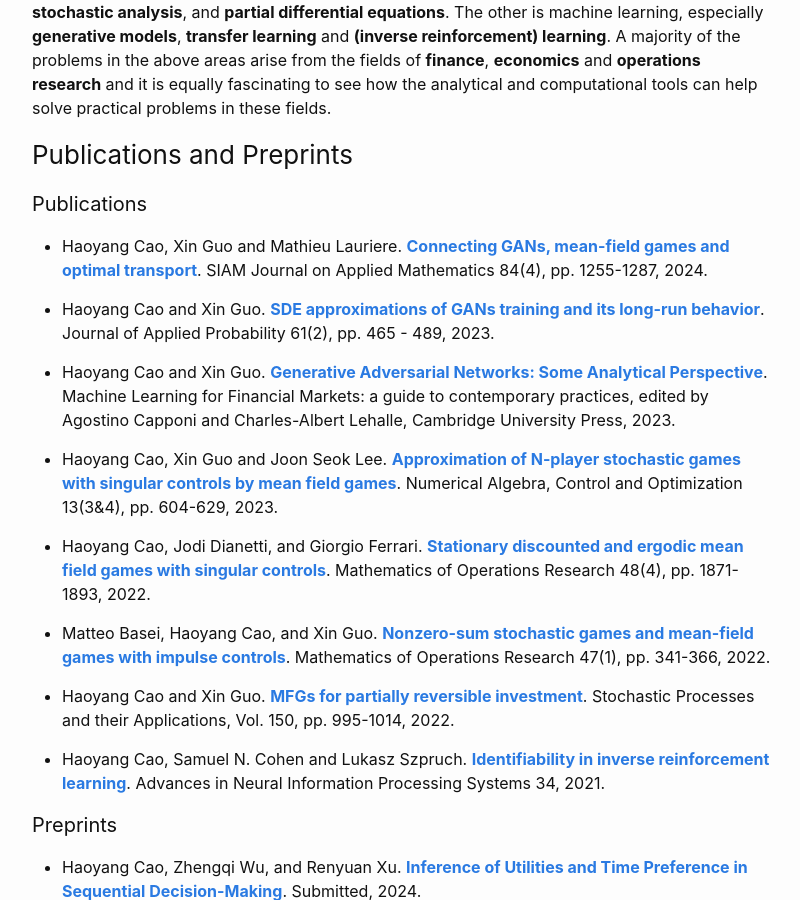
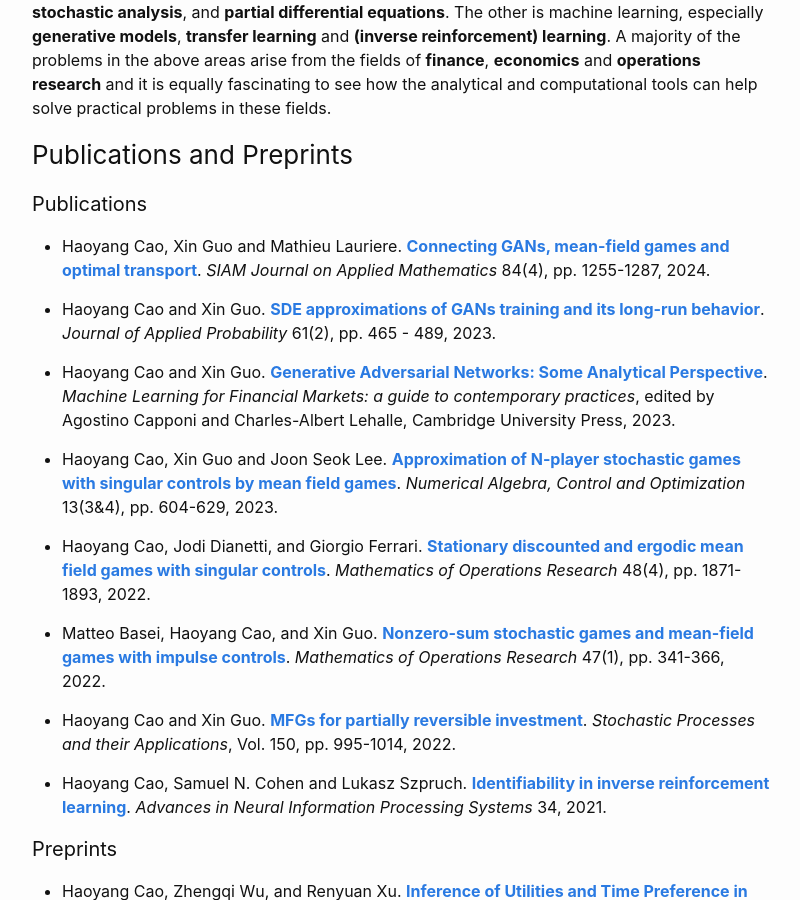
Before and after one commit to Haoyang-Cao/Haoyang-Cao.github.io, a Jekyll site: the page built from docs/j01_research.markdown, in a window 1280 px wide and 900 px high, scrolled down 266 px. Shown: the whole window, without its empty margins (238-1038 px from the left). Built offline with Jekyll 4.4.1, drawn with Linux system fonts in a browser that asks for light colours.

```diff
--- a/docs/j01_research.markdown
+++ b/docs/j01_research.markdown
@@ -11,21 +11,21 @@ My research interests can be roughly divided into two categories. One is about *
 
 #### Publications
 
-- Haoyang Cao, Xin Guo and Mathieu Lauriere. **[Connecting GANs, mean-field games and optimal transport](https://epubs.siam.org/doi/full/10.1137/22M1499534)**. SIAM Journal on Applied Mathematics 84(4), pp. 1255-1287, 2024.
+- Haoyang Cao, Xin Guo and Mathieu Lauriere. **[Connecting GANs, mean-field games and optimal transport](https://epubs.siam.org/doi/full/10.1137/22M1499534)**. *SIAM Journal on Applied Mathematics* 84(4), pp. 1255-1287, 2024.
 
-- Haoyang Cao and Xin Guo. **[SDE approximations of GANs training and its long-run behavior](https://arxiv.org/pdf/2006.02047)**. Journal of Applied Probability 61(2), pp. 465 - 489, 2023.
+- Haoyang Cao and Xin Guo. **[SDE approximations of GANs training and its long-run behavior](https://arxiv.org/pdf/2006.02047)**. *Journal of Applied Probability* 61(2), pp. 465 - 489, 2023.
 
-- Haoyang Cao and Xin Guo. **[Generative Adversarial Networks: Some Analytical Perspective](https://arxiv.org/abs/2104.12210)**. Machine Learning for Financial Markets: a guide to contemporary practices, edited by Agostino Capponi and Charles-Albert Lehalle, Cambridge University Press, 2023.
+- Haoyang Cao and Xin Guo. **[Generative Adversarial Networks: Some Analytical Perspective](https://arxiv.org/abs/2104.12210)**. *Machine Learning for Financial Markets: a guide to contemporary practices*, edited by Agostino Capponi and Charles-Albert Lehalle, Cambridge University Press, 2023.
 
-- Haoyang Cao, Xin Guo and Joon Seok Lee. **[Approximation of N-player stochastic games with singular controls by mean field games](https://www.aimsciences.org/article/doi/10.3934/naco.2023001)**. Numerical Algebra, Control and Optimization 13(3&4), pp. 604-629, 2023.
+- Haoyang Cao, Xin Guo and Joon Seok Lee. **[Approximation of N-player stochastic games with singular controls by mean field games](https://www.aimsciences.org/article/doi/10.3934/naco.2023001)**. *Numerical Algebra, Control and Optimization* 13(3&4), pp. 604-629, 2023.
 
-- Haoyang Cao, Jodi Dianetti, and Giorgio Ferrari. **[Stationary discounted and ergodic mean field games with singular controls](https://pubsonline.informs.org/doi/abs/10.1287/moor.2022.1323)**. Mathematics of Operations Research 48(4), pp. 1871-1893, 2022.
+- Haoyang Cao, Jodi Dianetti, and Giorgio Ferrari. **[Stationary discounted and ergodic mean field games with singular controls](https://pubsonline.informs.org/doi/abs/10.1287/moor.2022.1323)**. *Mathematics of Operations Research* 48(4), pp. 1871-1893, 2022.
 
-- Matteo Basei, Haoyang Cao, and Xin Guo. **[Nonzero-sum stochastic games and mean-field games with impulse controls](https://pubsonline.informs.org/doi/abs/10.1287/moor.2021.1131)**. Mathematics of Operations Research 47(1), pp. 341-366, 2022.
+- Matteo Basei, Haoyang Cao, and Xin Guo. **[Nonzero-sum stochastic games and mean-field games with impulse controls](https://pubsonline.informs.org/doi/abs/10.1287/moor.2021.1131)**. *Mathematics of Operations Research* 47(1), pp. 341-366, 2022.
 
-- Haoyang Cao and Xin Guo. **[MFGs for partially reversible investment](https://www.sciencedirect.com/science/article/abs/pii/S0304414920303665)**. Stochastic Processes and their Applications, Vol. 150, pp. 995-1014, 2022.
+- Haoyang Cao and Xin Guo. **[MFGs for partially reversible investment](https://www.sciencedirect.com/science/article/abs/pii/S0304414920303665)**. *Stochastic Processes and their Applications*, Vol. 150, pp. 995-1014, 2022.
 
-- Haoyang Cao, Samuel N. Cohen and Lukasz Szpruch. **[Identifiability in inverse reinforcement learning](https://proceedings.neurips.cc/paper/2021/hash/671f0311e2754fcdd37f70a8550379bc-Abstract.html)**. Advances in Neural Information Processing Systems 34, 2021.
+- Haoyang Cao, Samuel N. Cohen and Lukasz Szpruch. **[Identifiability in inverse reinforcement learning](https://proceedings.neurips.cc/paper/2021/hash/671f0311e2754fcdd37f70a8550379bc-Abstract.html)**. *Advances in Neural Information Processing Systems* 34, 2021.
 
 #### Preprints
 
```
